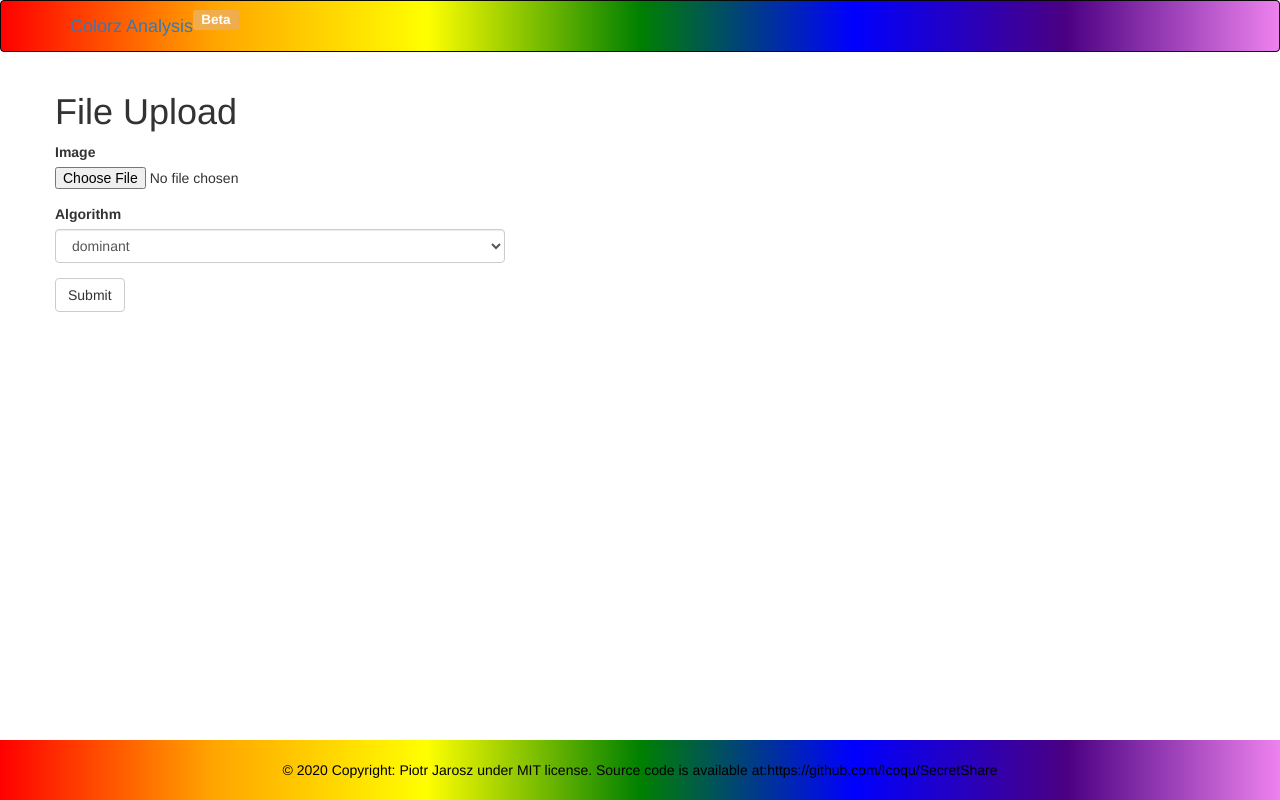
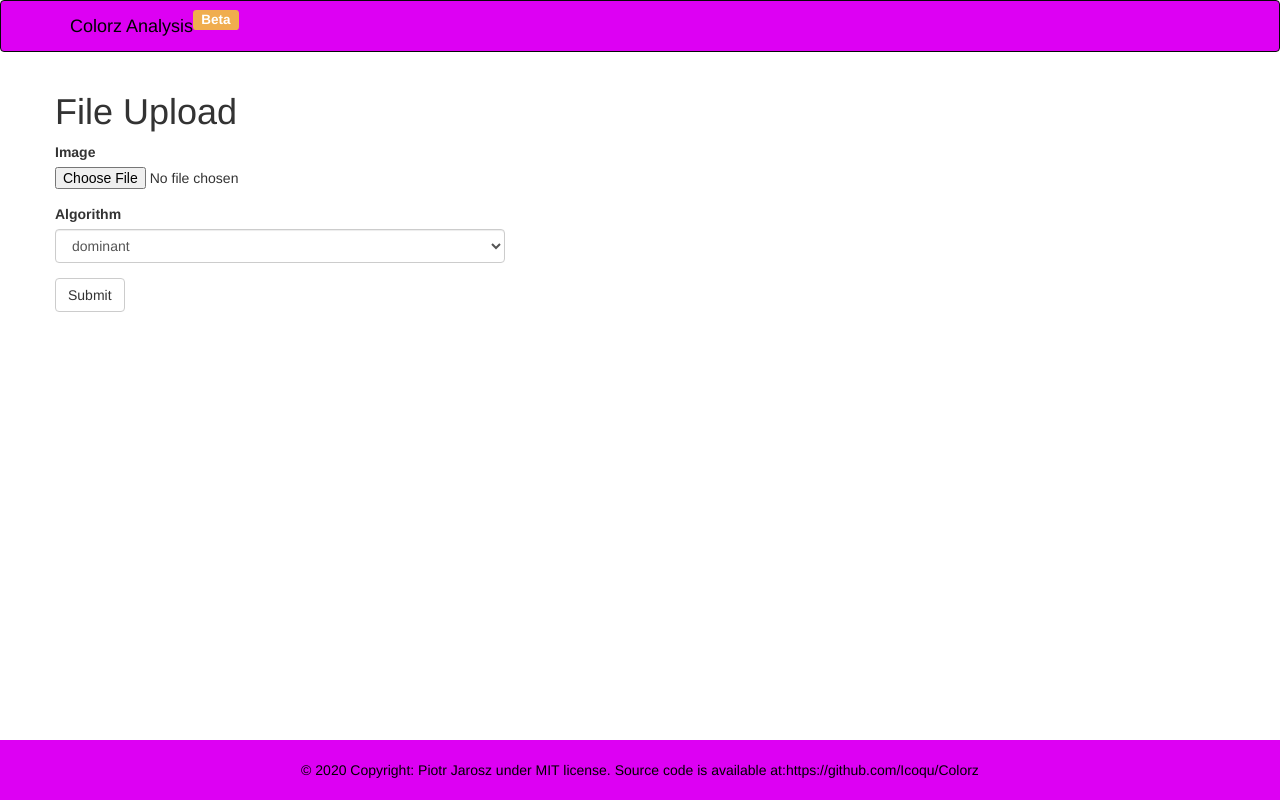
Before and after one commit to Icoqu/Colorz, a Flask app: page / in a window 1280 px wide. Run offline with Flask 2, Linux system fonts and the light colour scheme; some libraries are stand-ins or nearby versions.

Commit message:
lil improvements

```diff
--- a/requirements.txt
+++ b/requirements.txt
@@ -1,12 +1,12 @@
 click==7.1.2
-dominate==2.5.2
+dominate==2.6.0
 Flask==1.1.2
 Flask-Bootstrap==3.3.7.1
 Flask-WTF==0.14.3
 itsdangerous==1.1.0
 Jinja2==2.11.2
 MarkupSafe==1.1.1
-Pillow==6.2.2
+Pillow==8.0.0
 visitor==0.1.3
 Werkzeug==1.0.1
 WTForms==2.3.3
--- a/templates/base.html
+++ b/templates/base.html
@@ -31,21 +31,51 @@
         height: 60px; /* Set the fixed height of the footer here */
         line-height: 60px; /* Vertically center the text there */
     }
-    .rainbow {
-        background-image: linear-gradient(to right, red,orange,yellow,green,blue,indigo,violet);
+
+.wrapper {
+  position: inherit;
+    background: linear-gradient(124deg, #ff2400, #e81d1d, #e8b71d, #e3e81d, #1de840, #1ddde8, #2b1de8, #dd00f3, #dd00f3);
+    background-size: 1800% 1800%;
+
+    -webkit-animation: rainbow 18s ease infinite;
+    -z-animation: rainbow 18s ease infinite;
+    -o-animation: rainbow 18s ease infinite;
+      animation: rainbow 18s ease infinite;}
+
+    @-webkit-keyframes rainbow {
+        0%{background-position:0% 82%}
+        50%{background-position:100% 19%}
+        100%{background-position:0% 82%}
+    }
+    @-moz-keyframes rainbow {
+        0%{background-position:0% 82%}
+        50%{background-position:100% 19%}
+        100%{background-position:0% 82%}
+    }
+    @-o-keyframes rainbow {
+        0%{background-position:0% 82%}
+        50%{background-position:100% 19%}
+        100%{background-position:0% 82%}
+    }
+    @keyframes rainbow {
+        0%{background-position:0% 82%}
+        50%{background-position:100% 19%}
+        100%{background-position:0% 82%}
 }
 
 .form-inline > * {
     margin:10px 10px 10px 20px;
 }
-    {#.navbar {#}
-    {#      background-image: linear-gradient(to right, red,orange,yellow,green,blue,indigo,violet);#}
-    {#}#}
+
+no-decoration {
+    color: black; }
+    a {color: black; text-decoration: none;}
+    a:hover {text-decoration: none;}
 </style>
 {% endblock %}
 
 {% block navbar %}
-    <nav class="rainbow  navbar navbar-inverse">
+    <nav class="wrapper navbar navbar-inverse">
     <div class="container">
             <div class="navbar-header">
                 <button type="button" class="navbar-toggle collapsed" data-toggle="collapse" data-target="#bs-example-navbar-collapse-1" aria-expanded="false">
@@ -54,7 +84,7 @@
                     <span class="icon-bar"></span>
                     <span class="icon-bar"></span>
                 </button>
-                <div  class="navbar-brand"><a href="{{ url_for('upload_file') }}"><p  style="height:50px;">Colorz Analysis<span class="label label-warning" style="position: fixed; top: 10px;">Beta</span></p>
+                <div  class="navbar-brand"><a href="{{ url_for('upload_file') }}" class="no-decoration"><p style="height:50px;">Colorz Analysis<span class="label label-warning" style="position: fixed; top: 10px;">Beta</span></p>
                 </a></div>
             </div>
             {#            <div class="collapse navbar-collapse" id="bs-example-navbar-collapse-1">#}
@@ -66,7 +96,9 @@
             {#                </ul>#}
             {#            </div>#}
         </div>
+        <div class="container">
     </nav>
+
 {% endblock %}
 {% block content %}
     <div class="container" role="main">
@@ -82,9 +114,9 @@
     {{super()}}
 <!-- Footer -->
     <footer class="footer">
-     <div class="rainbow navbar-inverse footer-copyright text-center py-3"><span style="color: black; ">© 2020 Copyright:
-         <a href="https://github.com/piotr-jarosz" style="color: black; ">Piotr Jarosz</a> under MIT license. Source code is available at:<a href="https://github.com/Icoqu/Colorz" style="color: black; ">https://github.com/Icoqu/SecretShare</a></span>
-     </div>
+     <div class="navbar-inverse footer-copyright text-center py-3"><div class="wrapper"><span style="color: black; ">© 2020 Copyright:
+         <a href="https://github.com/piotr-jarosz" style="color: black; ">Piotr Jarosz</a> under MIT license. Source code is available at:<a href="https://github.com/Icoqu/Colorz" style="color: black; ">https://github.com/Icoqu/Colorz</a></span>
+     </div></div>
     </footer>
 {% endblock content %}
 
```
Lines whose indentation alone changed are shown as unchanged.
